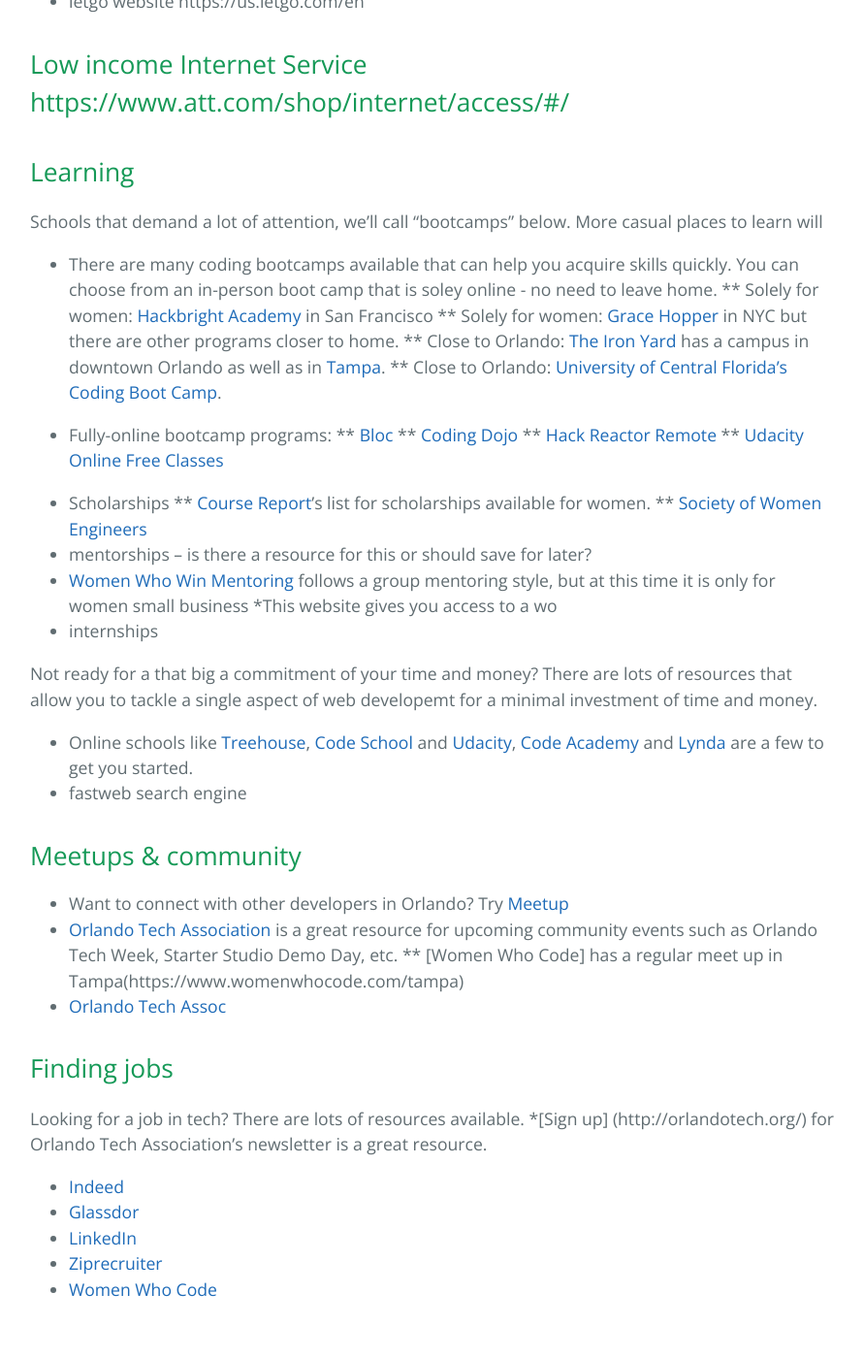
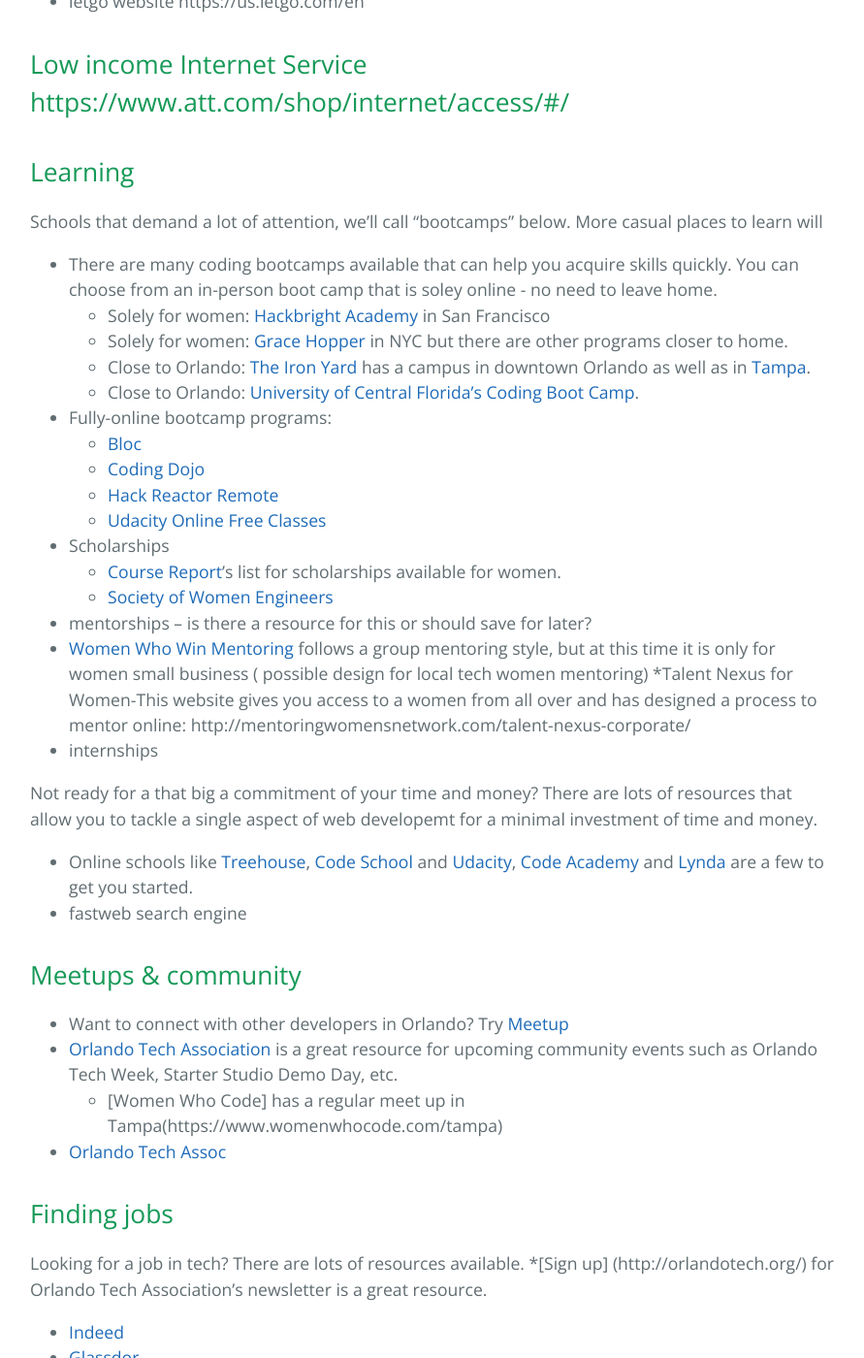
Before and after one commit to chadmiller/ladydev-info, a Jekyll site: the page built from index.md, in a window 1280 px wide and 1400 px high, scrolled down 948 px. Shown: the whole window at 97% size, without its empty margins (193-1084 px from the left). Built offline with Jekyll 4.4.1, drawn with Linux system fonts in a browser that asks for light colours; nearby versions of some CDN libraries; library files that are not in the unit come from our copies.

Commit message:
Update index.md

```diff
--- a/index.md
+++ b/index.md
@@ -27,23 +27,23 @@
 Schools that demand a lot of attention, we'll call "bootcamps" below. More casual places to learn will
 
 * There are many coding bootcamps available that can help you acquire skills quickly. You can choose from an in-person boot camp that is soley online - no need to leave home.
-** Solely for women: [Hackbright Academy](https://hackbrightacademy.com/) in San Francisco
-** Solely for women: [Grace Hopper](http://www.gracehopper.com/) in NYC but there are other programs closer to home.
-** Close to Orlando: [The Iron Yard](https://www.theironyard.com/locations/orlando.html) has a campus in downtown Orlando as well as in [Tampa](https://www.theironyard.com/locations/tampa-bay.html).
-** Close to Orlando: [University of Central Florida's Coding Boot Camp](https://codingbootcamp.ce.ucf.edu/).
+  * Solely for women: [Hackbright Academy](https://hackbrightacademy.com/) in San Francisco
+  * Solely for women: [Grace Hopper](http://www.gracehopper.com/) in NYC but there are other programs closer to home.
+  * Close to Orlando: [The Iron Yard](https://www.theironyard.com/locations/orlando.html) has a campus in downtown Orlando as well as in [Tampa](https://www.theironyard.com/locations/tampa-bay.html).
+  * Close to Orlando: [University of Central Florida's Coding Boot Camp](https://codingbootcamp.ce.ucf.edu/).
 
 * Fully-online bootcamp programs:
-** [Bloc](https://www.bloc.io/web-developer-career-bootcamp)
-** [Coding Dojo](http://www.codingdojo.com/)
-** [Hack Reactor Remote](http://www.hackreactor.com/remote/)
-** [Udacity Online Free Classes](https://www.udacity.com/)
+  * [Bloc](https://www.bloc.io/web-developer-career-bootcamp)
+  * [Coding Dojo](http://www.codingdojo.com/)
+  * [Hack Reactor Remote](http://www.hackreactor.com/remote/)
+  * [Udacity Online Free Classes](https://www.udacity.com/)
 
 * Scholarships
-** [Course Report](https://www.coursereport.com/blog/bootcamp-scholarships-for-women-a-comprehensive-list)'s list for scholarships available for women.
-** [Society of Women Engineers](http://societyofwomenengineers.swe.org/scholarships)
+  * [Course Report](https://www.coursereport.com/blog/bootcamp-scholarships-for-women-a-comprehensive-list)'s list for scholarships available for women.
+  * [Society of Women Engineers](http://societyofwomenengineers.swe.org/scholarships)
 * mentorships -- is there a resource for this or should save for later?
-* [Women Who Win Mentoring](http://nawboorlando.org/calendar/2017/2/16/women-who-win-mentoring) follows a group mentoring style, but at this time it is only for women small business
-*This website gives you access to a wo
+* [Women Who Win Mentoring](http://nawboorlando.org/calendar/2017/2/16/women-who-win-mentoring) follows a group mentoring style, but at this time it is only for women small business ( possible design for local tech women mentoring)
+*Talent Nexus for Women-This website gives you access to a women from all over and has designed a process to mentor online: http://mentoringwomensnetwork.com/talent-nexus-corporate/
 * internships
 
 
@@ -54,7 +54,7 @@
 ## Meetups & community
 * Want to connect with other developers in Orlando? Try [Meetup](https://www.meetup.com/)
 * [Orlando Tech Association](http://week.orlandotech.org/events) is a great resource for upcoming community events such as Orlando Tech Week, Starter Studio Demo Day, etc.
-** [Women Who Code] has a regular meet up in Tampa(https://www.womenwhocode.com/tampa)
+  * [Women Who Code] has a regular meet up in Tampa(https://www.womenwhocode.com/tampa)
 * [Orlando Tech Assoc](http://orlandotech.org/)
 
 
```
